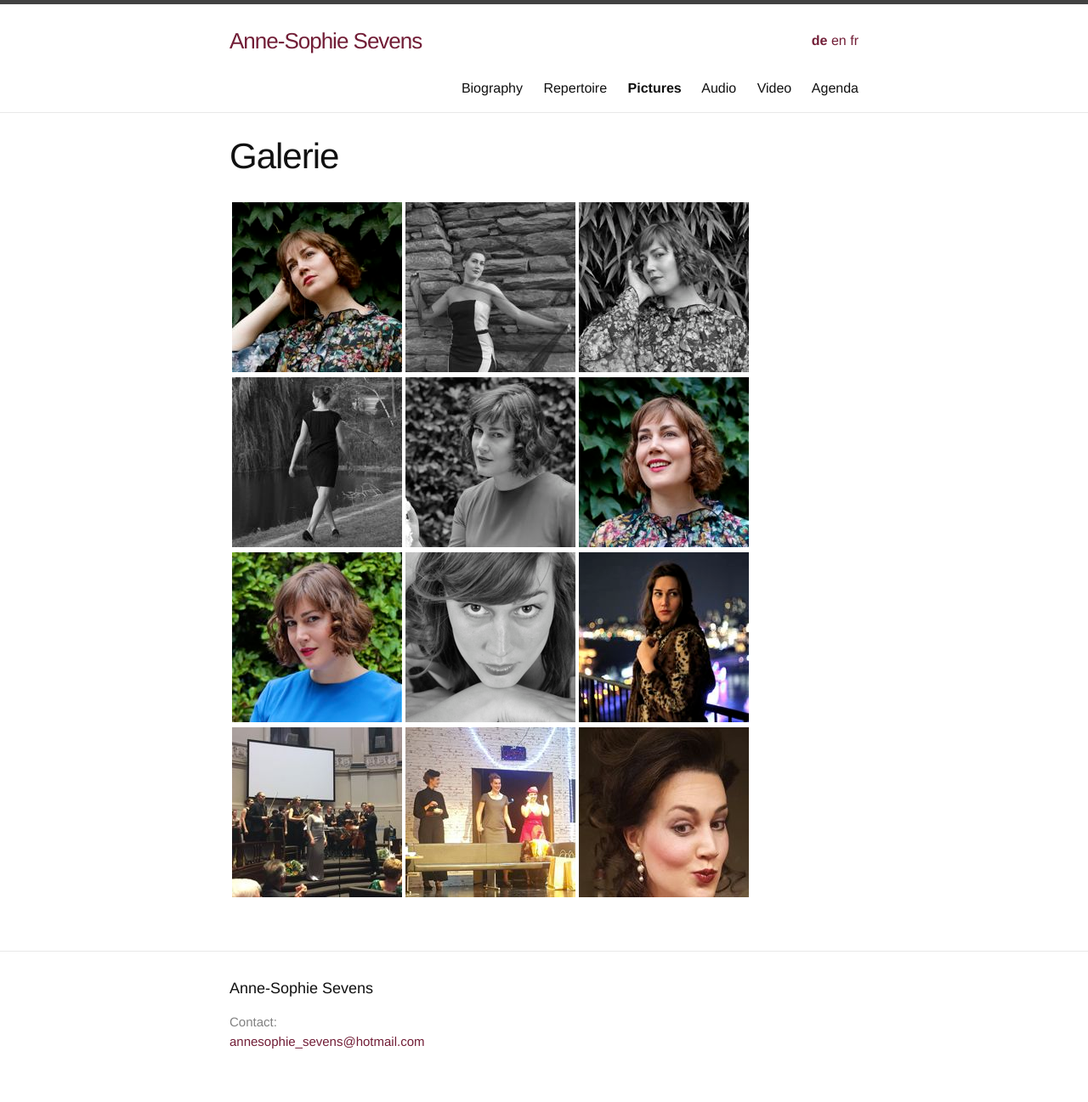
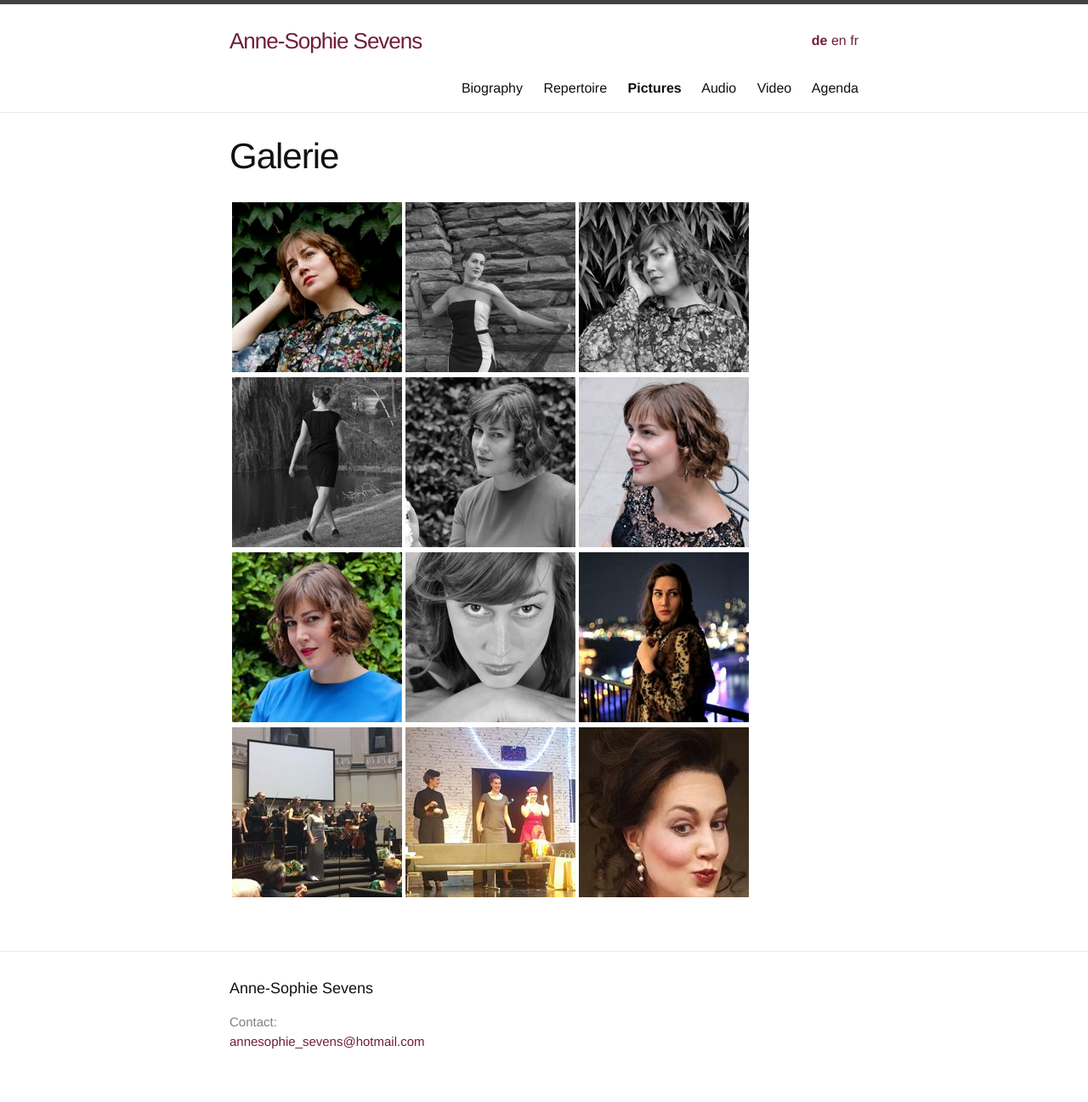
Before and after one commit to annesophie-sevens/annesophie-sevens.github.io, a Jekyll site: the page built from pictures-de.md, in a window 1280 px wide. Shown: the whole page at 85% size. Built offline with Jekyll 4.4.1, drawn with Linux system fonts in a browser that asks for light colours.

Commit message:
Update pictures-de.md

```diff
--- a/pictures-de.md
+++ b/pictures-de.md
@@ -8,7 +8,7 @@
 
 | <a href="/assets/20.JPG"> ![]({{ site.baseurl }}/assets/20_thumbnail.jpg) </a> | <a href="/assets/a5.jpg"> ![]({{ site.baseurl }}/assets/a5-thumbnail.jpg) </a> | <a href="/assets/24.JPG">  ![]({{ site.baseurl }}/assets/24_thumbnail.jpg) </a> |
 
-| <a href="/assets/LOOP.jpg"> ![]({{ site.baseurl }}/assets/LOOP 1.jpg) </a> | <a href="/assets/BLOEM 1.jpg"> ![]({{ site.baseurl }}/assets/bloem.jpg) </a> | <a href="/assets/23.JPG">![]({{ site.baseurl }}/assets/23_thumbnail.jpg) </a> |
+| <a href="/assets/LOOP.jpg"> ![]({{ site.baseurl }}/assets/LOOP 1.jpg) </a> | <a href="/assets/BLOEM 1.jpg"> ![]({{ site.baseurl }}/assets/bloem.jpg) </a> | <a href="/assets/26.JPG">![]({{ site.baseurl }}/assets/26_thumbnail.jpg) </a> |
 
 |  <a href="/assets/25.JPG">  ![]({{ site.baseurl }}/assets/25_thumbnail.jpg) </a> | <a href="/assets/picture1.jpg"> ![]({{ site.baseurl }}/assets/picture1-thumbnail.jpg) </a>|<a href="/assets/b2.jpg"> ![]({{ site.baseurl }}/assets/b2-thumbnail.jpg) </a>|
 
```
